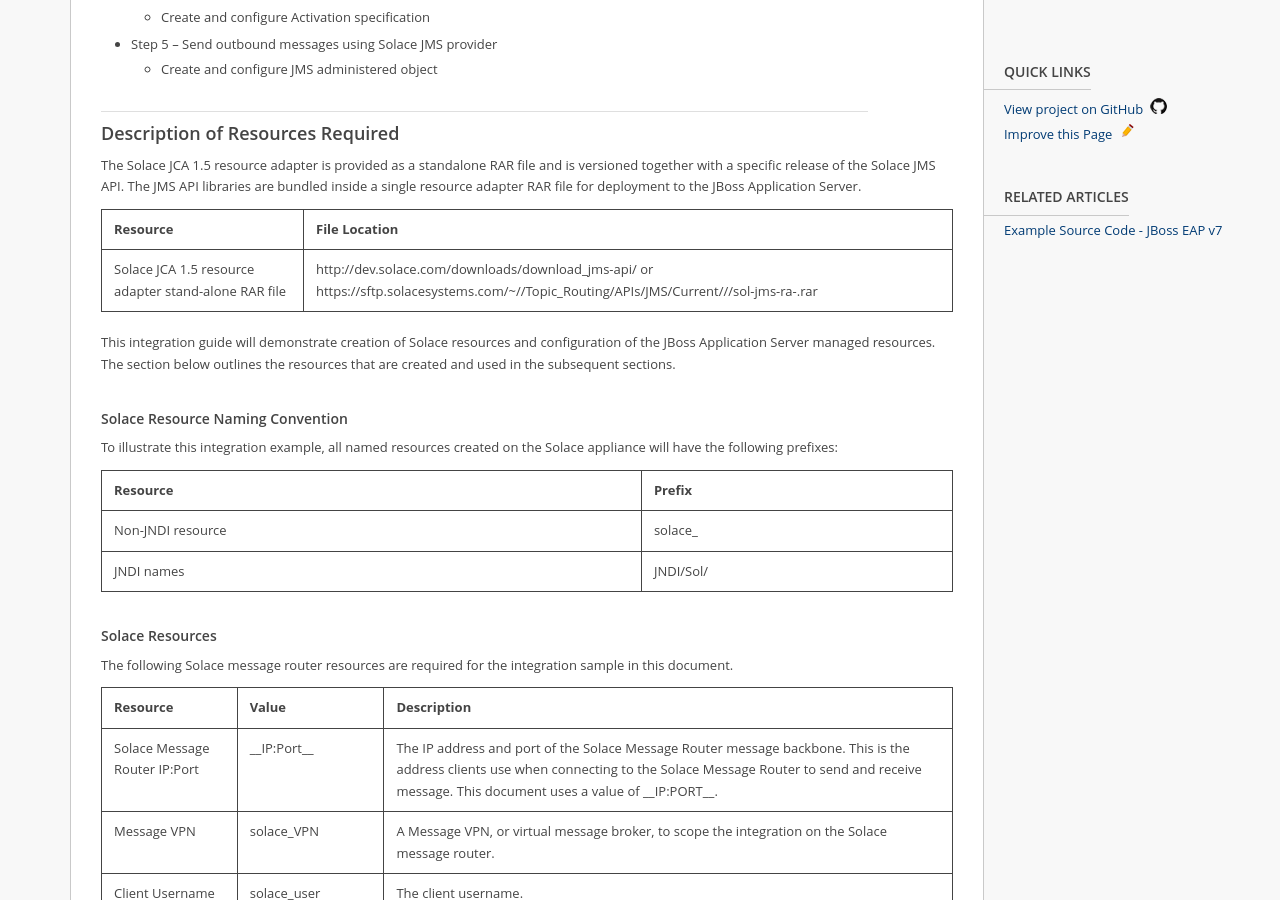
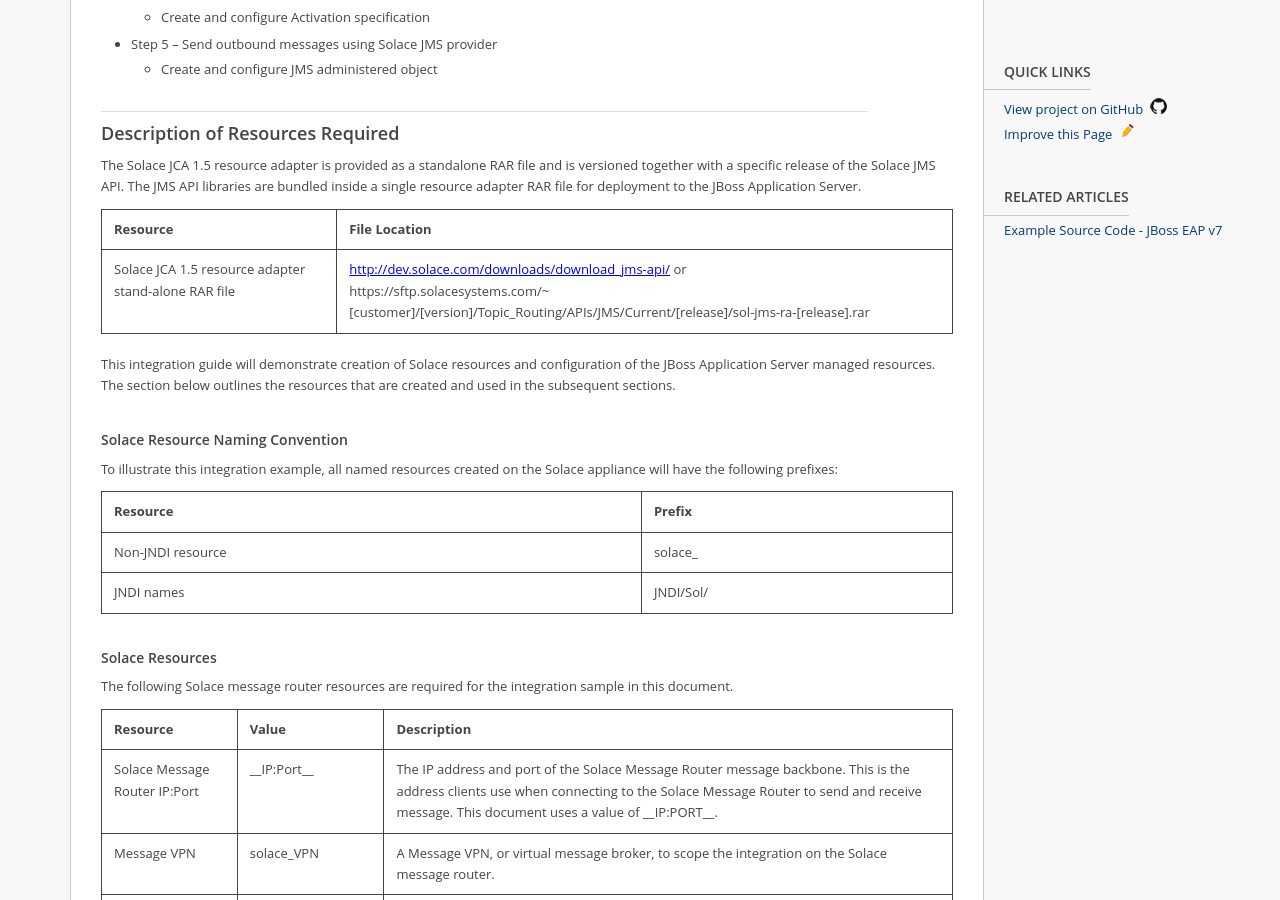
Before and after one commit to SolaceLabs/solace-integration-guides, a Jekyll site: the page built from docs/_guides/red-hat-jboss-eap-v7.md, in a window 1280 px wide and 900 px high, scrolled down 1514 px. Built offline with Jekyll 4.4.1, drawn with Linux system fonts in a browser that asks for light colours.

Commit message:
Fix link to JMS downloads

```diff
--- a/docs/_guides/red-hat-jboss-eap-v7.md
+++ b/docs/_guides/red-hat-jboss-eap-v7.md
@@ -75,7 +75,7 @@
     </tr>
     <tr>
     <td>Solace JCA 1.5 resource adapter stand-alone RAR file</td>
-    <td>http://dev.solace.com/downloads/download_jms-api/ or https://sftp.solacesystems.com/~{{customer}}/{{version}}/Topic_Routing/APIs/JMS/Current/{{release}}//sol-jms-ra-{{release}}.rar</td>
+    <td><a href="http://dev.solace.com/downloads/download_jms-api/" target="_top">http://dev.solace.com/downloads/download_jms-api/</a> or <br/> https://sftp.solacesystems.com/~[customer]/[version]/Topic_Routing/APIs/JMS/Current/[release]/sol-jms-ra-[release].rar</td>
     </tr>
 </table>
 
```
